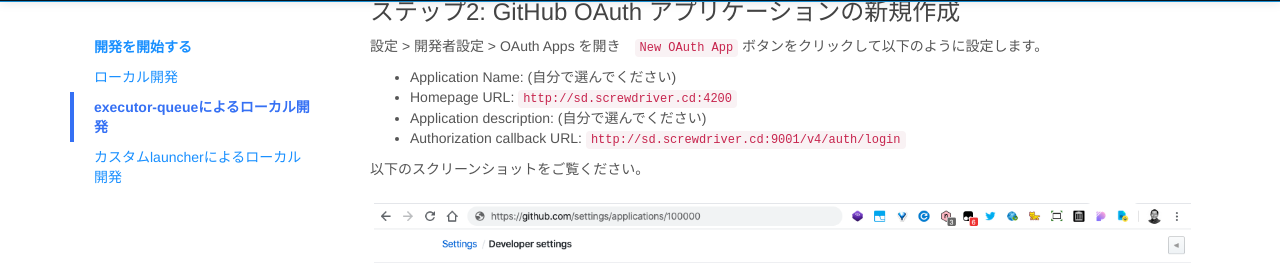
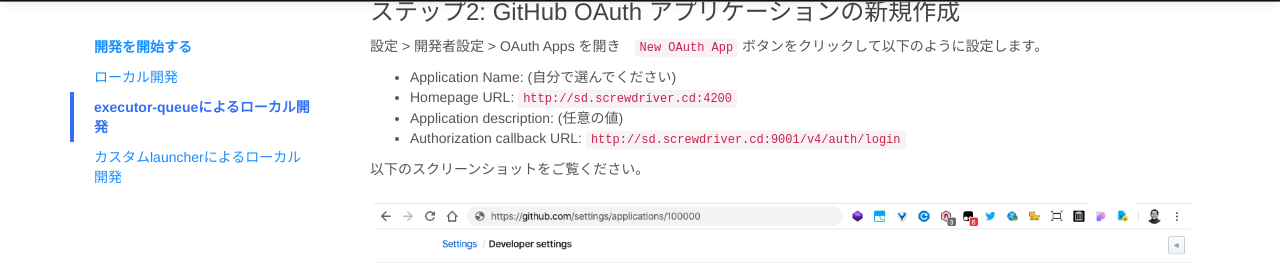
Before and after one commit to screwdriver-cd/guide, a Jekyll site: the page built from docs/ja/about/contributing/getting-started-developing.md, in a window 1280 px wide and 900 px high, scrolled down 521 px. Shown: the part 150-424 px from the top of the window. Built offline with Jekyll 4.4.1, drawn with Linux system fonts in a browser that asks for light colours.

Commit message:
Update docs/ja/about/contributing/getting-started-developing.md
Co-authored-by: kkawahar <xi.reich8@gmail.com>

```diff
--- a/docs/ja/about/contributing/getting-started-developing.md
+++ b/docs/ja/about/contributing/getting-started-developing.md
@@ -41,7 +41,7 @@ Screwdriver をローカルで実行してテストするために、ローカ
 
 * Application Name: (自分で選んでください)
 * Homepage URL: `http://sd.screwdriver.cd:4200`
-* Application description: (自分で選んでください)
+* Application description: (任意の値)
 *  Authorization callback URL: `http://sd.screwdriver.cd:9001/v4/auth/login`
 
 以下のスクリーンショットをご覧ください。
```
